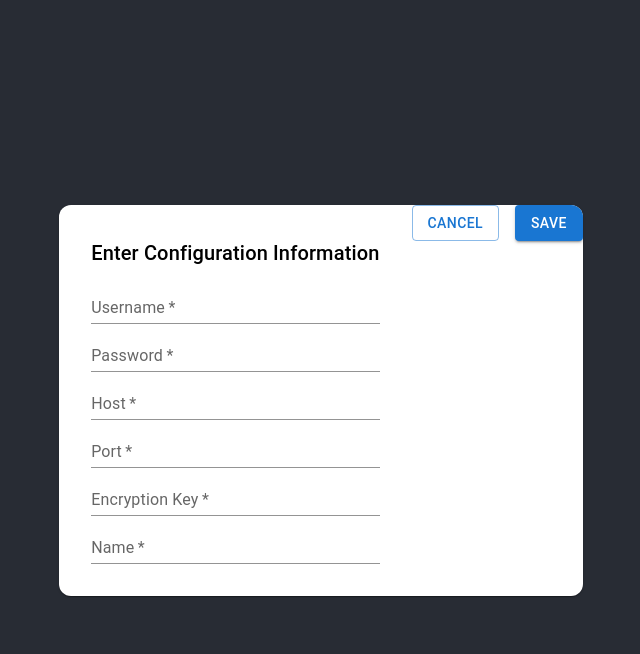
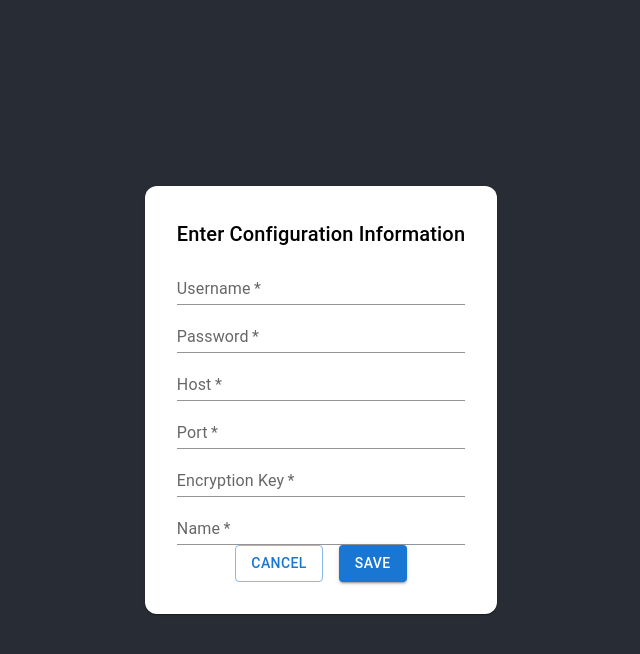
Before and after one commit to nopenoway0/Remit, a React (Create React App) app: page / in a window 1280 px wide. Both pictures are taken after a click on the icon 36 px from the left and 12 px from the top of the page. Shown: the top 654 px of the page, without its empty margins (319-959 px from the left). Built offline with nearby package versions, Linux system fonts and the light colour scheme.

Commit message:
fixed button formatting

```diff
--- a/src/SaveManager.js
+++ b/src/SaveManager.js
@@ -95,13 +95,11 @@ class SaveMananger extends Component {
                             <TextField autoComplete="false" key="port" variant="standard" required label="Port" id="port" defaultValue={this.props.port}/>
                             <TextField autoComplete="false" type="password" key="encrypt-key" variant="standard" required label="Encryption Key" id="encrypt_key"/>
                             <TextField autoComplete="false" key="name" variant="standard" required label="Name" id="name" defaultValue={name}/>
-                        </Stack>
-                        <Box>
                             <Stack direction="row" justifyContent="center" alignItems="center" spacing={2}>
                                 <Button variant="outlined" onClick={this.closeHandler.bind(this)}>Cancel</Button>
                                 <ButtonLoader text={"Save"} onClick={this.save.bind(this)} handleSuccess={this.success.bind(this)}  handleError={this.fail.bind(this)} />
                             </Stack>
-                        </Box>
+                        </Stack>
                     </Box>
                 </body>
             </div>
```
